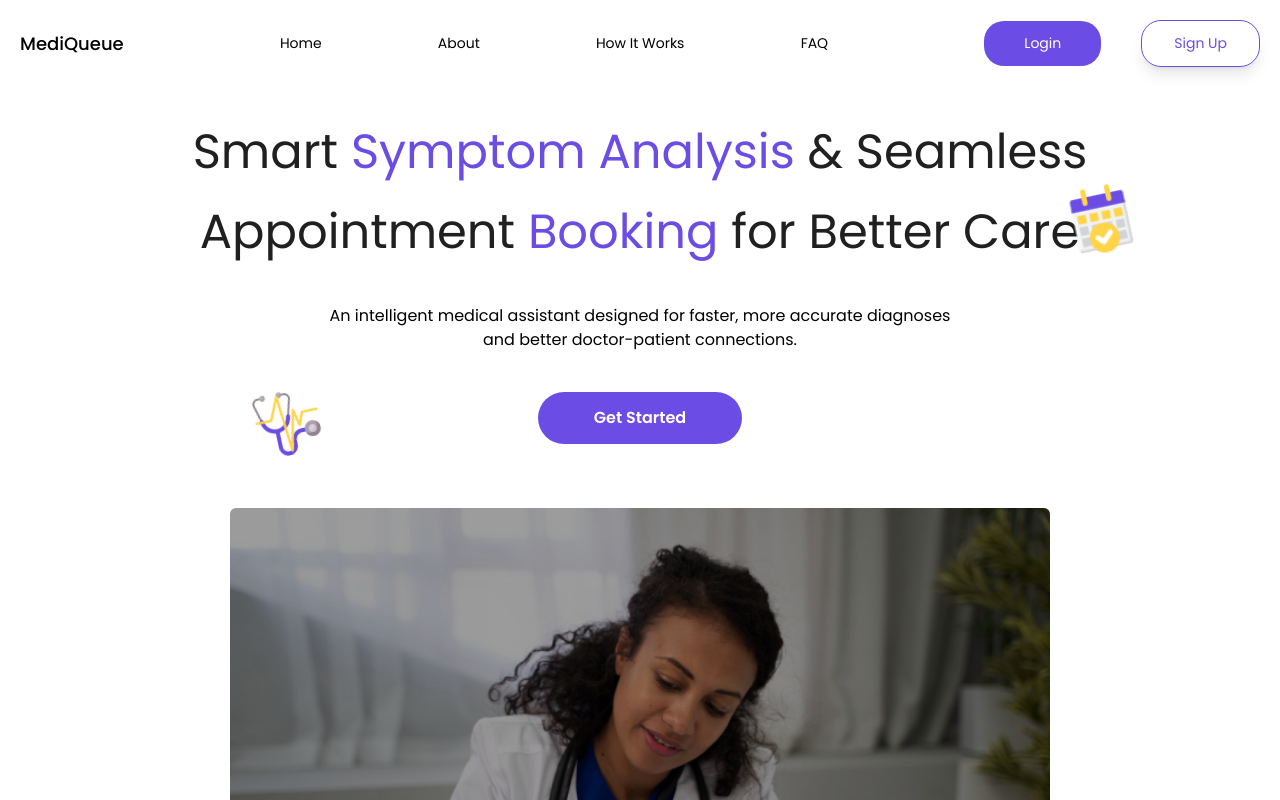
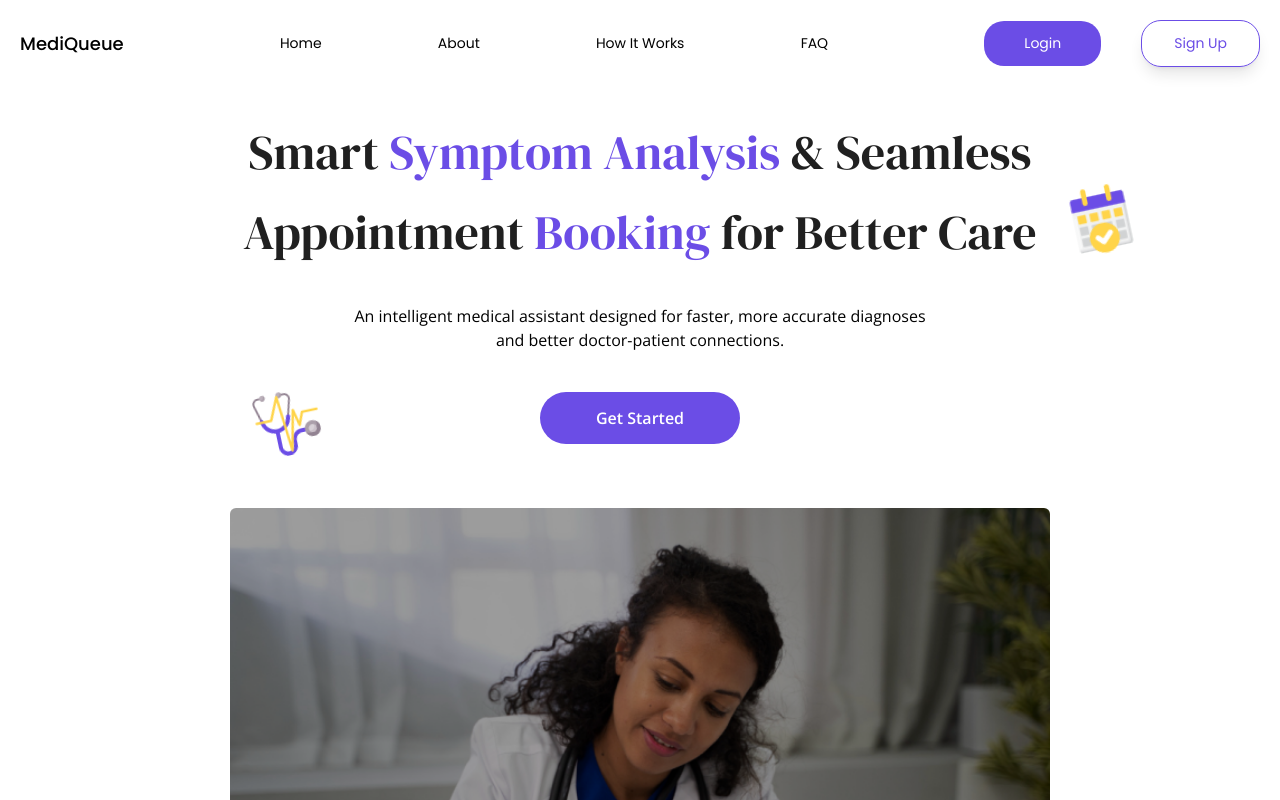
Before and after one commit to kristinenyaga/mediapp_frontend, a Next.js app: page / in a window 1280 px wide. Shown: the top 800 px of the page. Built offline with nearby package versions, Linux system fonts and the light colour scheme.

Commit message:
added new fonts

```diff
--- a/app/globals.css
+++ b/app/globals.css
@@ -1,10 +1,15 @@
 @import url('https://fonts.googleapis.com/css2?family=Poppins:ital,wght@0,100;0,200;0,300;0,400;0,500;0,600;0,700;0,800;0,900;1,100;1,200;1,300;1,400;1,500;1,600;1,700;1,800;1,900&display=swap');
+@import url('https://fonts.googleapis.com/css2?family=DM+Serif+Display:ital@0;1&family=Manrope:wght@200..800&family=Open+Sans:ital,wght@0,300..800;1,300..800&display=swap');
 @tailwind base;
 @tailwind components;
 @tailwind utilities;
 
 *{
   font-family: "Poppins", serif;
+}
+
+html {
+    scroll-padding-top: 100px;
 }
 
 .layout {
@@ -49,3 +54,15 @@
         display: block;
     }
 }
+
+.font_dm_serif {
+    font-family: "DM Serif Display", serif;
+}
+
+.font_open_sans {
+    font-family: "Open Sans", serif;
+}
+
+.font_manrope {
+    font-family: "Manrope", serif;
+}
```
